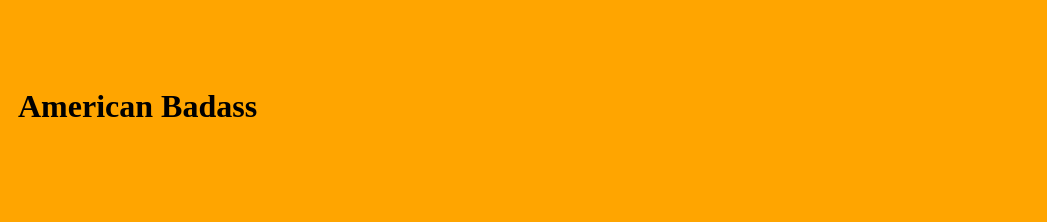
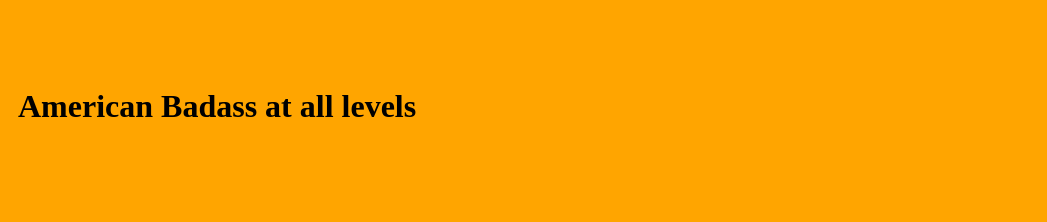
Before and after one commit to tykirkham1/cv, a plain HTML site: page index.html in a window 1280 px wide. Shown: the top 222 px of the page, 233-1280 px from the left. Drawn offline with Linux system fonts and the light colour scheme.

Commit message:
Add files via upload

```diff
--- a/index.html
+++ b/index.html
@@ -13,7 +13,7 @@
   <tr>
     <td> <img width="200px" src="https://encrypted-tbn0.gstatic.com/images?q=tbn:ANd9GcTjebqH44VHumH-Q6Ai3t0Ex5SCKTd9B0WqCA&usqp=CAU" alt="">
 </td>
-    <td><h1>American Badass</h1></td>
+    <td><h1>American Badass at all levels</h1></td>
   </tr>
 </table>
   <h1>
```
